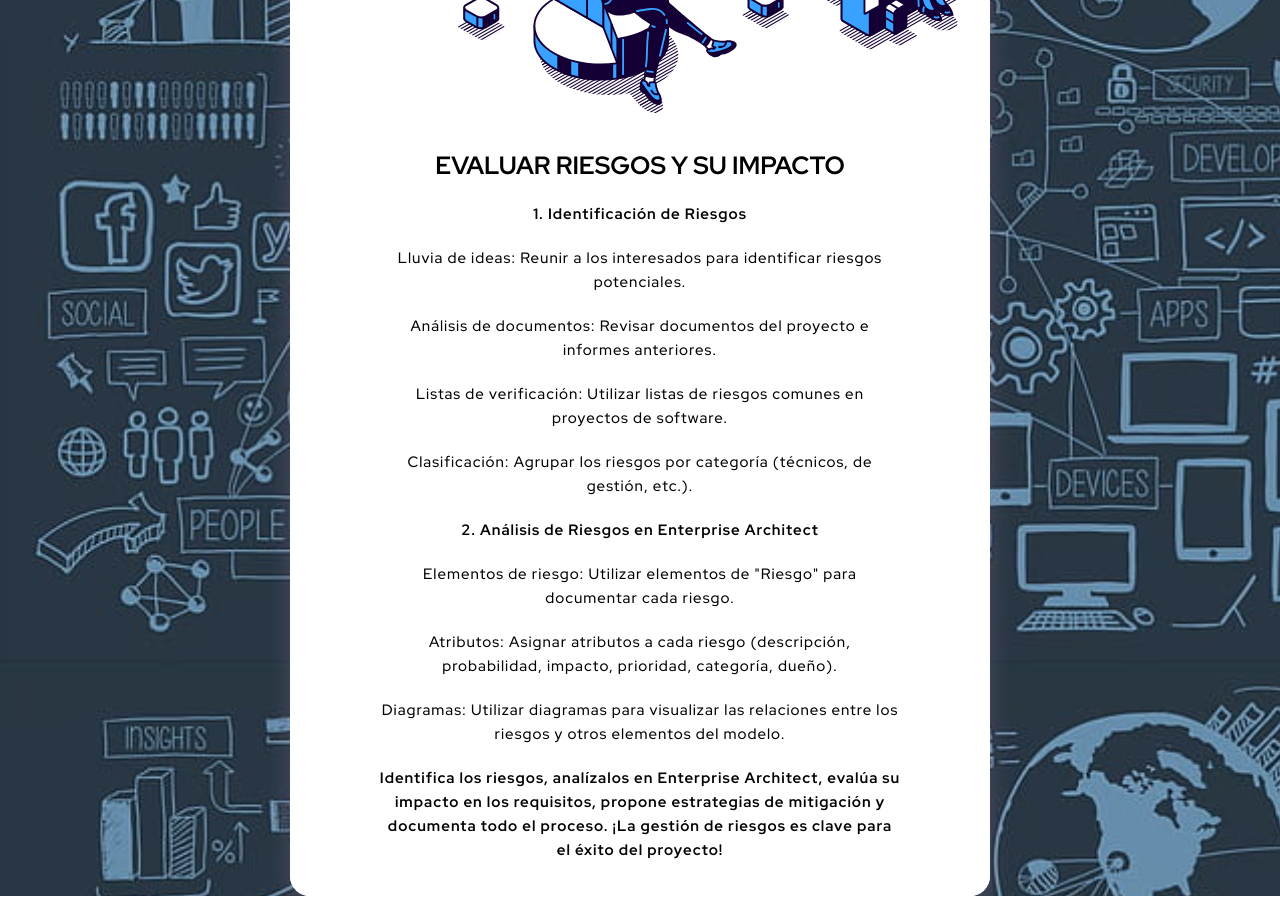
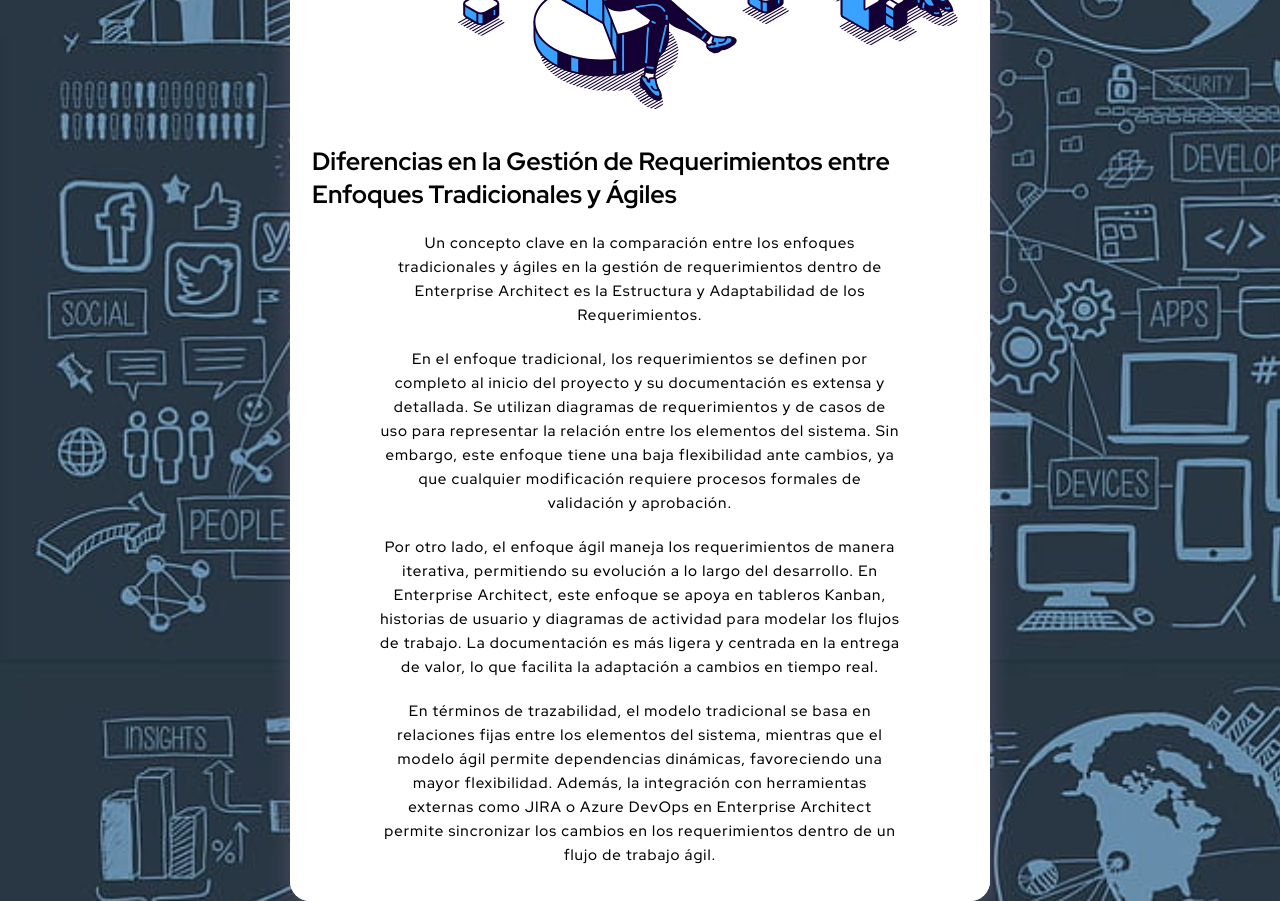
Before and after one commit to Gomball2387/web, a plain HTML site: page venta11/index.html in a window 1280 px wide. Shown: the part 300-1201 px from the top of the page. Drawn offline with Linux system fonts and the light colour scheme.

Commit message:
Add files via upload

```diff
--- a/venta11/index.html
+++ b/venta11/index.html
@@ -27,19 +27,11 @@
             </picture>
           </div>
           <div class="content-info">
-            <h1>EVALUAR RIESGOS Y SU IMPACTO </h1>
-            <h2 class="order-info">1. Identificación de Riesgos </h2>
-            <P class="order-info"> Lluvia de ideas: Reunir a los interesados para identificar riesgos potenciales.</P>
-            <P class="order-info"> Análisis de documentos: Revisar documentos del proyecto e informes anteriores.</P>
-            <P class="order-info"> Listas de verificación: Utilizar listas de riesgos comunes en proyectos de software.</P>
-            <P class="order-info"> Clasificación: Agrupar los riesgos por categoría (técnicos, de gestión, etc.).</P>
-
-        <h2 class="order-info">2. Análisis de Riesgos en Enterprise Architect</h2>
-        <P class="order-info"> Elementos de riesgo: Utilizar elementos de "Riesgo" para documentar cada riesgo.</P>
-        <P class="order-info"> Atributos: Asignar atributos a cada riesgo (descripción, probabilidad, impacto, prioridad, categoría, dueño).</P>
-        <P class="order-info"> Diagramas: Utilizar diagramas para visualizar las relaciones entre los riesgos y otros elementos del modelo.</P>
-        <h2 class="order-info">Identifica los riesgos, analízalos en Enterprise Architect, evalúa su impacto en los requisitos, propone estrategias
-          de mitigación y documenta todo el proceso. ¡La gestión de riesgos es clave para el éxito del proyecto!</h2>
+            <h1>Diferencias en la Gestión de Requerimientos entre Enfoques Tradicionales y Ágiles </h1>
+            <P class="order-info"> Un concepto clave en la comparación entre los enfoques tradicionales y ágiles en la gestión de requerimientos dentro de Enterprise Architect es la Estructura y Adaptabilidad de los Requerimientos.</P>
+            <P class="order-info"> En el enfoque tradicional, los requerimientos se definen por completo al inicio del proyecto y su documentación es extensa y detallada. Se utilizan diagramas de requerimientos y de casos de uso para representar la relación entre los elementos del sistema. Sin embargo, este enfoque tiene una baja flexibilidad ante cambios, ya que cualquier modificación requiere procesos formales de validación y aprobación.</P>
+            <P class="order-info"> Por otro lado, el enfoque ágil maneja los requerimientos de manera iterativa, permitiendo su evolución a lo largo del desarrollo. En Enterprise Architect, este enfoque se apoya en tableros Kanban, historias de usuario y diagramas de actividad para modelar los flujos de trabajo. La documentación es más ligera y centrada en la entrega de valor, lo que facilita la adaptación a cambios en tiempo real.</P>
+            <P class="order-info"> En términos de trazabilidad, el modelo tradicional se basa en relaciones fijas entre los elementos del sistema, mientras que el modelo ágil permite dependencias dinámicas, favoreciendo una mayor flexibilidad. Además, la integración con herramientas externas como JIRA o Azure DevOps en Enterprise Architect permite sincronizar los cambios en los requerimientos dentro de un flujo de trabajo ágil.</P>
       </div>
         </div>
       </div>
```
Also changed, not shown: index.html (+1 -1 lines).
